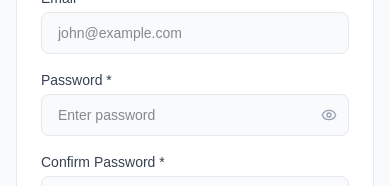
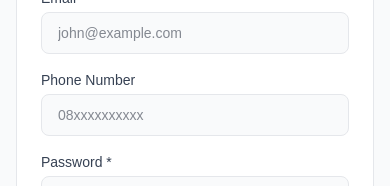
Before and after one commit to FirdhausDwiSukma/dashboard-intership, a Next.js app: page /dashboard/hr/add-intern in a window 390 px wide. Shown: the part 446-632 px from the top of the page. Built offline with nearby package versions, Linux system fonts and the light colour scheme; no server answers.

Commit message:
add field phone number

```diff
--- a/app/dashboard/hr/add-intern/page.tsx
+++ b/app/dashboard/hr/add-intern/page.tsx
@@ -19,6 +19,7 @@ export default function HRAddInternPage() {
         full_name: "",
         username: "",
         email: "",
+        phone: "",
         password: "",
         confirm_password: "",
         batch: "",
@@ -104,6 +105,7 @@ export default function HRAddInternPage() {
                 username: form.username,
                 email: form.email,
                 password: form.password,
+                phone: form.phone || undefined,
                 batch: form.batch,
                 division: form.division,
                 university: form.university,
@@ -207,6 +209,21 @@ export default function HRAddInternPage() {
                             placeholder="john@example.com"
                         />
                         {fieldErrors.email && <p className="text-xs text-red-500 mt-1">{fieldErrors.email}</p>}
+                    </div>
+                    <div>
+                        <label className={labelClass}>Phone Number</label>
+                        <input
+                            name="phone"
+                            type="tel"
+                            value={form.phone}
+                            onChange={(e) => {
+                                const value = e.target.value.replace(/[^0-9]/g, "");
+                                setForm({ ...form, phone: value });
+                            }}
+                            className={inputClass}
+                            placeholder="08xxxxxxxxxx"
+                            maxLength={13}
+                        />
                     </div>
                     <div>
                         <label className={labelClass}>Password *</label>
--- a/app/services/internService.ts
+++ b/app/services/internService.ts
@@ -61,6 +61,7 @@ export interface CreateInternPayload {
     username: string;
     email: string;
     password: string;
+    phone?: string;
     pic_id?: number;
     batch: string;
     division: string;
```
